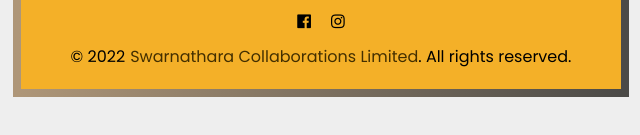
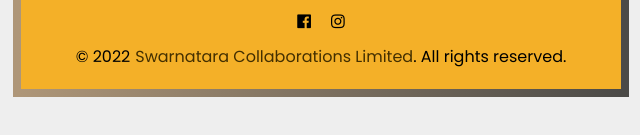
Before and after one commit to uitamil/membership, a plain HTML site: page index.html in a window 1280 px wide. Shown: the part 1711-1846 px from the top of the page, 319-959 px from the left. Drawn offline with Linux system fonts and the light colour scheme.

Commit message:
Update index.html

```diff
--- a/index.html
+++ b/index.html
@@ -103,7 +103,7 @@ The following are the benefits you get as a Premium Member of Skholla.</p>
                     <!-- <span><a href="" target="_blank">CONTACT US</a></span> -->
                 <!-- </div> -->
               <!-- header row six end-->
-             <span class="hr7">© 2022<a href=""> Swarnathara Collaborations Limited </a>. All rights reserved.</span>
+             <span class="hr7">© 2022<a href=""> Swarnatara Collaborations Limited </a>. All rights reserved.</span>
 			 </div>
 
 
```
